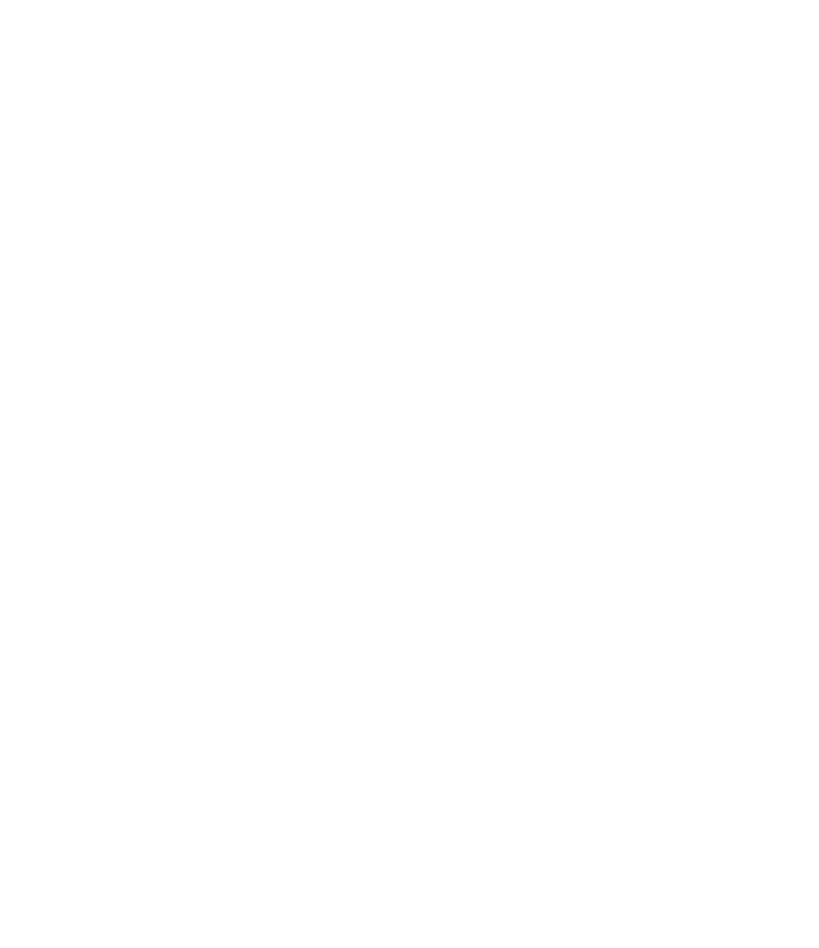
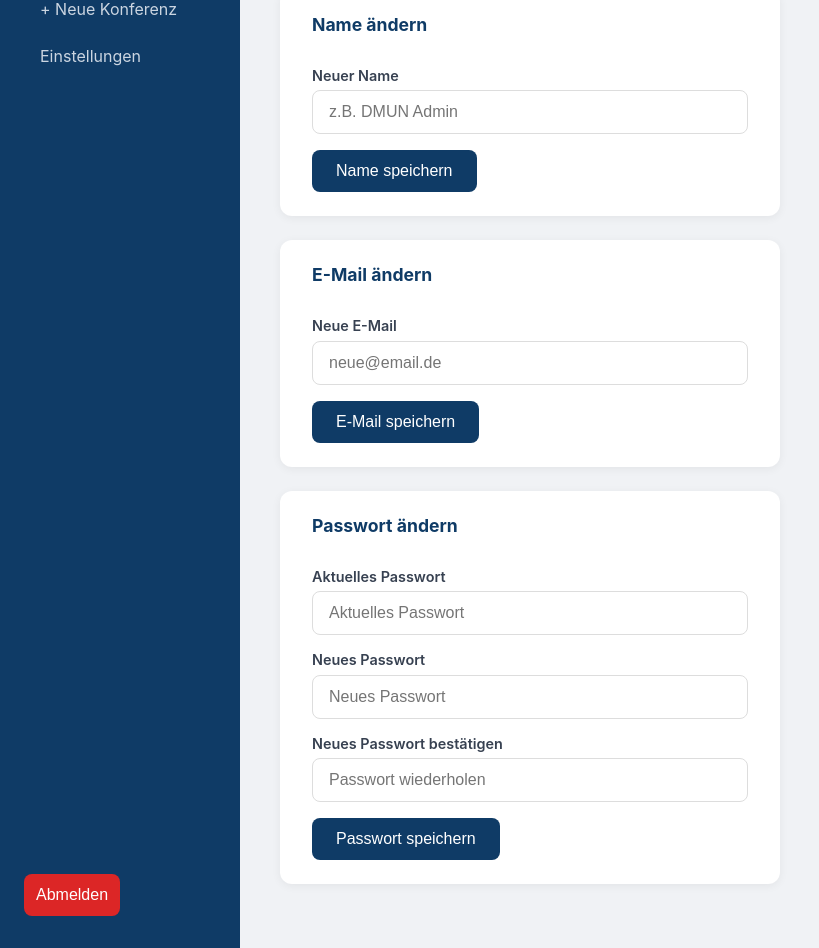
Before and after one commit to itsroj/wirtschaftsinformatik-labor, a Vue app in the folder mun-admin/: page /einstellungen in a window 1280 px wide. Before the commit this address had no page. Shown: the part 149-1097 px from the top of the page, without its empty margins (0-819 px from the left). Before the commit the page ends 800 px from the top, so only its background shows below. Built offline with nearby package versions, Linux system fonts and the light colour scheme; sample sign-in values are in the browser's storage.

Commit message:
Einstellungsseite hinzugefügt

```diff
--- a/mun-admin/src/router/index.js
+++ b/mun-admin/src/router/index.js
@@ -31,6 +31,12 @@
       name: 'konferenzen-bearbeiten',
       component: () => import('../views/KonferenzView.vue'),
       meta: { requiresAuth: true }
+    },
+    {
+  path: '/einstellungen',
+  name: 'einstellungen',
+  component: () => import('../views/EinstellungenView.vue'),
+  meta: { requiresAuth: true }
     }
   ]
 })
--- /dev/null
+++ b/mun-admin/src/views/EinstellungenView.vue
@@ -0,0 +1,259 @@
+<template>
+  <div class="dashboard">
+    <aside class="sidebar">
+      <h2>MUN Admin</h2>
+      <nav>
+        <a @click="router.push('/dashboard')">Dashboard</a>
+        <a @click="router.push('/konferenzen/neu')">+ Neue Konferenz</a>
+        <a @click="router.push('/einstellungen')">Einstellungen</a>
+      </nav>
+      <button class="logout" @click="logout">Abmelden</button>
+    </aside>
+
+    <main class="content">
+      <h1>Einstellungen</h1>
+      <p>Verwalte deine Admin-Zugangsdaten.</p>
+
+      <!-- Name ändern -->
+      <div class="section">
+        <h2>Name ändern</h2>
+        <div v-if="nameSuccess" class="success">{{ nameSuccess }}</div>
+        <div v-if="nameError" class="error">{{ nameError }}</div>
+        <div class="form-group">
+          <label>Neuer Name</label>
+          <input v-model="newName" type="text" placeholder="z.B. DMUN Admin" />
+        </div>
+        <button @click="saveName" :disabled="nameLoading">
+          {{ nameLoading ? 'Wird gespeichert...' : 'Name speichern' }}
+        </button>
+      </div>
+
+      <!-- Email ändern -->
+      <div class="section">
+        <h2>E-Mail ändern</h2>
+        <div v-if="emailSuccess" class="success">{{ emailSuccess }}</div>
+        <div v-if="emailError" class="error">{{ emailError }}</div>
+        <div class="form-group">
+          <label>Neue E-Mail</label>
+          <input v-model="newEmail" type="email" placeholder="neue@email.de" />
+        </div>
+        <button @click="saveEmail" :disabled="emailLoading">
+          {{ emailLoading ? 'Wird gespeichert...' : 'E-Mail speichern' }}
+        </button>
+      </div>
+
+      <!-- Passwort ändern -->
+      <div class="section">
+        <h2>Passwort ändern</h2>
+        <div v-if="pwSuccess" class="success">{{ pwSuccess }}</div>
+        <div v-if="pwError" class="error">{{ pwError }}</div>
+        <div class="form-group">
+          <label>Aktuelles Passwort</label>
+          <input v-model="currentPassword" type="password" placeholder="Aktuelles Passwort" />
+        </div>
+        <div class="form-group">
+          <label>Neues Passwort</label>
+          <input v-model="newPassword" type="password" placeholder="Neues Passwort" />
+        </div>
+        <div class="form-group">
+          <label>Neues Passwort bestätigen</label>
+          <input v-model="confirmPassword" type="password" placeholder="Passwort wiederholen" />
+        </div>
+        <button @click="savePassword" :disabled="pwLoading">
+          {{ pwLoading ? 'Wird gespeichert...' : 'Passwort speichern' }}
+        </button>
+      </div>
+
+    </main>
+  </div>
+</template>
+
+<script setup>
+import { ref } from 'vue'
+import { useRouter } from 'vue-router'
+
+const router = useRouter()
+
+function getToken() {
+  return localStorage.getItem('admin_token')
+}
+
+// Name
+const newName = ref('')
+const nameLoading = ref(false)
+const nameSuccess = ref('')
+const nameError = ref('')
+
+async function saveName() {
+  nameError.value = ''
+  nameSuccess.value = ''
+  if (!newName.value) { nameError.value = 'Bitte einen Namen eingeben.'; return }
+  nameLoading.value = true
+  try {
+    const response = await fetch('http://localhost:5000/api/auth/update', {
+      method: 'PUT',
+      headers: { 'Content-Type': 'application/json', 'Authorization': `Bearer ${getToken()}` },
+      body: JSON.stringify({ name: newName.value })
+    })
+    if (!response.ok) throw new Error()
+    nameSuccess.value = '✅ Name wurde gespeichert!'
+    newName.value = ''
+  } catch {
+    nameError.value = 'Fehler beim Speichern.'
+  } finally {
+    nameLoading.value = false
+  }
+}
+
+// Email
+const newEmail = ref('')
+const emailLoading = ref(false)
+const emailSuccess = ref('')
+const emailError = ref('')
+
+async function saveEmail() {
+  emailError.value = ''
+  emailSuccess.value = ''
+  if (!newEmail.value) { emailError.value = 'Bitte eine E-Mail eingeben.'; return }
+  emailLoading.value = true
+  try {
+    const response = await fetch('http://localhost:5000/api/auth/update', {
+      method: 'PUT',
+      headers: { 'Content-Type': 'application/json', 'Authorization': `Bearer ${getToken()}` },
+      body: JSON.stringify({ email: newEmail.value })
+    })
+    if (!response.ok) throw new Error()
+    emailSuccess.value = '✅ E-Mail wurde gespeichert!'
+    newEmail.value = ''
+  } catch {
+    emailError.value = 'Fehler beim Speichern.'
+  } finally {
+    emailLoading.value = false
+  }
+}
+
+// Passwort
+const currentPassword = ref('')
+const newPassword = ref('')
+const confirmPassword = ref('')
+const pwLoading = ref(false)
+const pwSuccess = ref('')
+const pwError = ref('')
+
+async function savePassword() {
+  pwError.value = ''
+  pwSuccess.value = ''
+  if (!currentPassword.value || !newPassword.value || !confirmPassword.value) {
+    pwError.value = 'Bitte alle Felder ausfüllen.'; return
+  }
+  if (newPassword.value !== confirmPassword.value) {
+    pwError.value = 'Passwörter stimmen nicht überein.'; return
+  }
+  pwLoading.value = true
+  try {
+    const response = await fetch('http://localhost:5000/api/auth/update', {
+      method: 'PUT',
+      headers: { 'Content-Type': 'application/json', 'Authorization': `Bearer ${getToken()}` },
+      body: JSON.stringify({ currentPassword: currentPassword.value, newPassword: newPassword.value })
+    })
+    if (!response.ok) throw new Error()
+    pwSuccess.value = '✅ Passwort wurde geändert!'
+    currentPassword.value = ''
+    newPassword.value = ''
+    confirmPassword.value = ''
+  } catch {
+    pwError.value = 'Fehler beim Speichern. Ist das aktuelle Passwort korrekt?'
+  } finally {
+    pwLoading.value = false
+  }
+}
+
+function logout() {
+  localStorage.removeItem('admin_token')
+  router.push('/login')
+}
+</script>
+
+<style scoped>
+.dashboard { display: flex; min-height: 100vh; }
+.sidebar {
+  width: 240px;
+  background: #0f3b66;
+  color: white;
+  padding: 2rem 1.5rem;
+  display: flex;
+  flex-direction: column;
+  gap: 2rem;
+}
+.sidebar h2 { margin: 0; font-size: 1.4rem; color: #66bdf5; }
+nav { display: flex; flex-direction: column; gap: 0.5rem; }
+nav a {
+  color: #cbd5e1;
+  text-decoration: none;
+  padding: 0.6rem 1rem;
+  border-radius: 8px;
+  cursor: pointer;
+}
+nav a:hover, nav a.active { background: #ffffff15; color: white; }
+nav a.active { color: #66bdf5; }
+.logout {
+  margin-top: auto;
+  padding: 0.75rem;
+  background: #dc2626;
+  color: white;
+  border: none;
+  border-radius: 8px;
+  cursor: pointer;
+}
+.content { flex: 1; padding: 2.5rem; background: #f0f2f5; }
+h1 { margin: 0 0 0.5rem; color: #0f3b66; }
+h2 { margin: 0 0 1rem; color: #0f3b66; font-size: 1.1rem; }
+p { color: #666; margin: 0 0 2rem; }
+.section {
+  background: white;
+  padding: 1.5rem 2rem;
+  border-radius: 12px;
+  box-shadow: 0 2px 10px rgba(0,0,0,0.06);
+  max-width: 500px;
+  margin-bottom: 1.5rem;
+  display: flex;
+  flex-direction: column;
+  gap: 1rem;
+}
+.form-group { display: flex; flex-direction: column; gap: 0.4rem; }
+label { font-size: 0.9rem; font-weight: 600; color: #374151; }
+input {
+  padding: 0.75rem 1rem;
+  border: 1px solid #ddd;
+  border-radius: 8px;
+  font-size: 1rem;
+  outline: none;
+}
+input:focus { border-color: #2677b5; }
+button {
+  padding: 0.75rem 1.5rem;
+  background: #0f3b66;
+  color: white;
+  border: none;
+  border-radius: 8px;
+  font-size: 1rem;
+  cursor: pointer;
+  align-self: flex-start;
+}
+button:hover:not(:disabled) { background: #092a4a; }
+button:disabled { background: #66bdf5; cursor: not-allowed; }
+.success {
+  background: #dcfce7;
+  color: #16a34a;
+  padding: 0.75rem 1rem;
+  border-radius: 8px;
+  font-size: 0.9rem;
+}
+.error {
+  background: #fee2e2;
+  color: #dc2626;
+  padding: 0.75rem 1rem;
+  border-radius: 8px;
+  font-size: 0.9rem;
+}
+</style>
--- a/mun-admin/src/views/Konferenzview.vue
+++ b/mun-admin/src/views/Konferenzview.vue
@@ -5,7 +5,7 @@
       <nav>
         <a @click="router.push('/dashboard')">Dashboard</a>
         <a class="active">Konferenzen</a>
-        <a href="#">Einstellungen</a>
+        <a @click="router.push('/einstellungen')">Einstellungen</a>
       </nav>
       <button class="logout" @click="logout">Abmelden</button>
     </aside>
--- a/mun-admin/src/views/Loginview.vue
+++ b/mun-admin/src/views/Loginview.vue
@@ -13,13 +13,18 @@
         :disabled="loading"
         @keyup.enter="login"
       />
+      <div class="password-wrapper">
         <input
           v-model="password"
-        type="password"
+          :type="showPassword ? 'text' : 'password'"
           placeholder="Passwort"
           :disabled="loading"
           @keyup.enter="login"
         />
+<button type="button" class="toggle-pw" @click="showPassword = !showPassword" tabindex="-1">
+  {{ showPassword ? '◉' : '○' }}
+</button>
+      </div>
       <button @click="login" :disabled="loading">
         {{ loading ? 'Anmelden...' : 'Anmelden' }}
       </button>
@@ -36,6 +41,7 @@
 const password = ref('')
 const error = ref('')
 const loading = ref(false)
+const showPassword = ref(false)
 
 async function login() {
   error.value = ''
@@ -104,6 +110,8 @@
   border-radius: 8px;
   font-size: 1rem;
   outline: none;
+  width: 100%;
+  box-sizing: border-box;
 }
 input:focus {
   border-color: #2677b5;
@@ -111,6 +119,24 @@
 input:disabled {
   background: #f9f9f9;
   color: #aaa;
+}
+.password-wrapper {
+  position: relative;
+  display: flex;
+  align-items: center;
+}
+.password-wrapper input {
+  padding-right: 3rem;
+}
+.toggle-pw {
+  position: absolute;
+  right: 0.75rem;
+  background: none;
+  border: none;
+  cursor: pointer;
+  font-size: 1.1rem;
+  padding: 0;
+  color: #666;
 }
 button {
   padding: 0.75rem;
--- a/mun-admin/src/views/dashboardview.vue
+++ b/mun-admin/src/views/dashboardview.vue
@@ -5,7 +5,7 @@
       <nav>
         <a class="active">Dashboard</a>
         <a @click="router.push('/konferenzen/neu')">+ Neue Konferenz</a>
-        <a href="#">Einstellungen</a>
+        <a @click="router.push('/einstellungen')">Einstellungen</a>
       </nav>
       <button class="logout" @click="logout">Abmelden</button>
     </aside>
```
Lines whose indentation alone changed are shown as unchanged.
